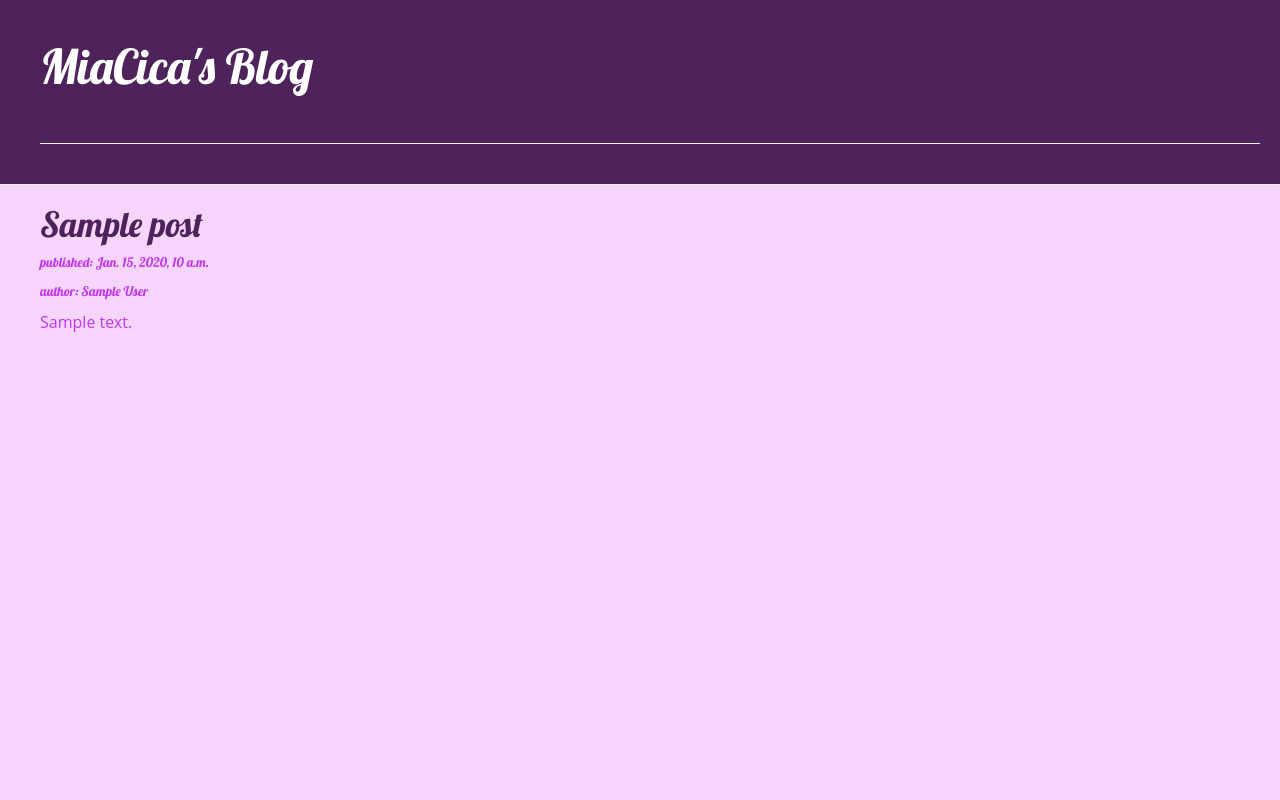
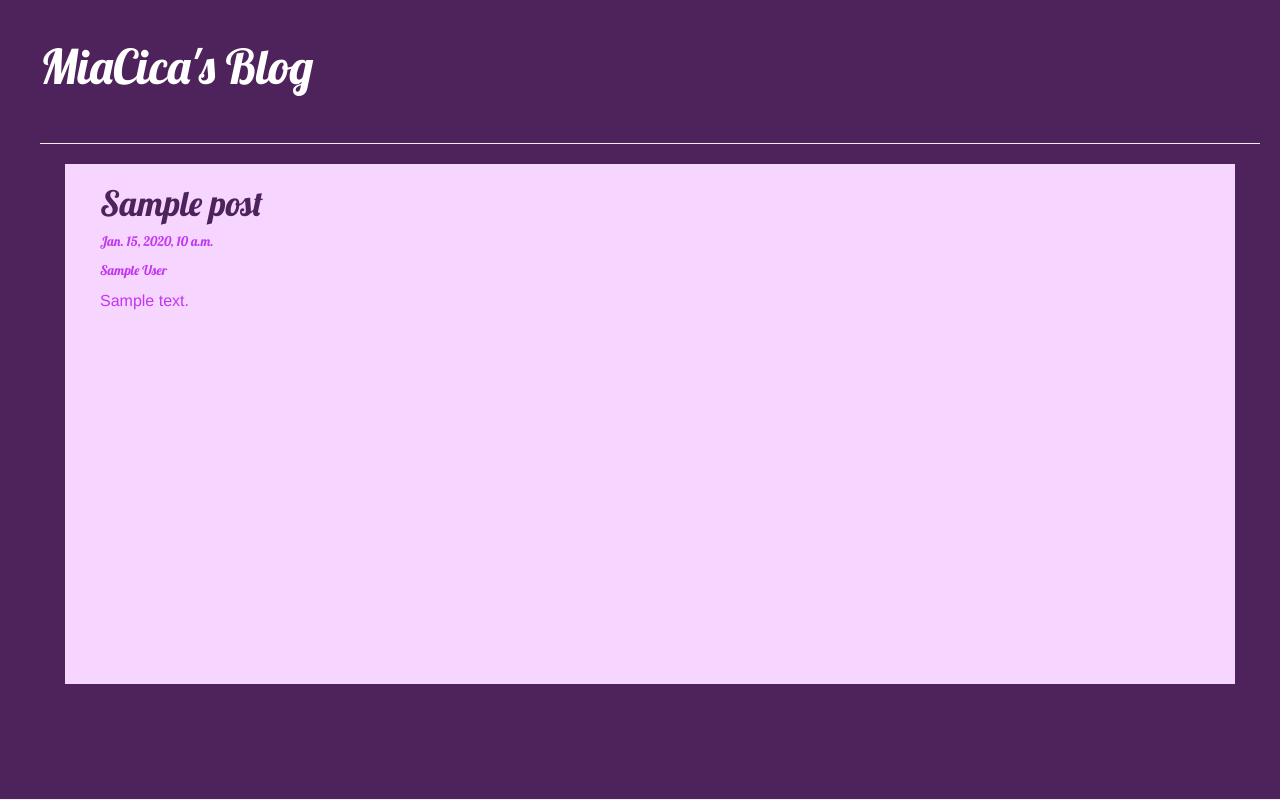
Before and after one commit to noncsilla/my-first-blog, a Django app: template blog/templates/blog/post_list.html in a window 1280 px wide. Run offline with Django 3.2, Linux system fonts and the light colour scheme; the template is opened without the code that fills it: most values are stand-ins (such as "Sample title", 1, 10 or a date in 2020); some libraries are stand-ins or nearby versions.

Commit message:
post_detail

```diff
--- a/blog/static/css/blog.css
+++ b/blog/static/css/blog.css
@@ -1,6 +1,9 @@
 .page-header {
 		background-color: #4E235B;
 		margin-top: 0;
+		margin-bottom: 0;
+		min-height: 100%;
+		min-width: 100%;
 		padding: 20px 20px 20px 40px;
 	}
 
@@ -11,21 +14,25 @@
 	}
 
 .content {
-		background-color: #ffffff;
-		margin-left: 40px;
+		background-color: #F6D6FF;
+		min-height: 65%;
 	}
 
 	h1, h2, h3, h4 {
 		font-family: 'Lobster', cursive;
     }
 
-.whole {
-	background-color: #F6D6FF;
+.post {
+	display: block;
+	width: 100%;
 }
 
 .date {
 		float: right;
-			color: #ffffff;
+		color: #C335F2;
+		font-size: 10pt;
+		font-family: 'Lobster', cursive;
+		margin-left: 40px;
 	}
 
 .save {
@@ -46,25 +53,24 @@
 .post-title h1 a, .post h1 a:visited {
 		color: #4E235B;
 		font-size: 26pt;
-		margin-top: 40px;
-		margin-left: 40px;
+		margin-left: 20px;
 	}
+
 .published {
 		color: #C335F2;
 		font-size: 10pt;
 		font-family: 'Lobster', cursive;
-		margin-left: 40px;
+		margin-left: 20px;
 }
 .author {
 		color: #C335F2;
 		font-size: 10pt;
 		font-family: 'Lobster', cursive;
-		margin-left: 40px;
+		margin-left: 20px;
 }
 .text {
 		color: #C335F2;
 		font-size: 12pt;
-		font-family: 'Open Sans', sans-serif;
-		margin-left: 40px;
+		margin-left: 20px;
 		margin-bottom: 40px;
 }
--- /dev/null
+++ b/blog/templates/blog/base.html
@@ -0,0 +1,25 @@
+{% load staticfiles %}
+<html>
+	<head>
+		<title>MiaCica's blog</title>
+		<link rel="stylesheet" href="//maxcdn.bootstrapcdn.com/bootstrap/3.2.0/css/bootstrap.min.css">
+		<link rel="stylesheet" href="//maxcdn.bootstrapcdn.com/bootstrap/3.2.0/css/bootstrap-theme.min.css">
+		<link href="http://fonts.googleapis.com/css?family=Lobster&subset=latin,latin-ext" rel="stylesheet" type="text/css">
+		<link rel="stylesheet" href="{% static 'css/blog.css' %}">
+	</head>
+
+	<body>
+		<div class="page-header">
+			<h1><a href="/">MiaCica's Blog</a></h1>
+		<br>
+		<hr>
+		<div class="content container">
+			<div class="row">
+				<div class="col-md-8">
+				{% block content %}
+				{% endblock %}
+				</div>
+			</div>
+		</div>
+	</body>
+</html>
--- a/blog/templates/blog/post_list.html
+++ b/blog/templates/blog/post_list.html
@@ -1,38 +1,23 @@
-{% load staticfiles %}
-<html>
-	<head>
-		<title>MiaCica's blog</title>
-		<link rel="stylesheet" href="//maxcdn.bootstrapcdn.com/bootstrap/3.2.0/css/bootstrap.min.css">
-		<link rel="stylesheet" href="//maxcdn.bootstrapcdn.com/bootstrap/3.2.0/css/bootstrap-theme.min.css">
-		<link href="http://fonts.googleapis.com/css?family=Lobster&subset=latin,latin-ext" rel="stylesheet" type="text/css">
-		<link href="http://fonts.googleapis.com/css?family=Open+Sans' rel='stylesheet' type='text/css">
-		<link rel="stylesheet" href="{% static 'css/blog.css' %}">
-	</head>
+{% extends 'blog/base.html' %}
 
-	<body class="whole">
-		<div class="page-header">
-			<h1><a href="http://www.facebook.com/aminakozpont">MiaCica's Blog</a></h1>
-		<br>
-		<hr>
-		</div>
-
+	{% block content %}
 		{% for post in posts %}
+		<div class="post">
 			<div class="post-title">
-			<h1><a href="">{{ post.title }}</a></h1>
+				 <h1><a href="{% url 'post_detail' pk=post.pk %}">{{ post.title }}</a></h1>
 			</div>
 
 			<div class="published">
-			<p>published: {{ post.published_date }}</p>
+				<p>{{ post.published_date }}</p>
 			</div>
 
 			<div class="author">
-			<p>author: {{ post.author }}</p>
+				<p>{{ post.author }}</p>
 			</div>
 
 			<div class="text">
 				<p>{{ post.text|linebreaks }}</p>
 			</div>
+		</div>
 		{% endfor %}
-
-	</body>
-</html>
+	{% endblock content %}
--- a/blog/urls.py
+++ b/blog/urls.py
@@ -2,4 +2,5 @@ from django.conf.urls import url
 from . import views
 urlpatterns = [
 	url(r'^$', views.post_list, name='post_list'),
+	url(r'^post/(?P<pk>[0-9]+)/$', views.post_detail, name='post_detail'),
 ]
--- a/blog/views.py
+++ b/blog/views.py
@@ -1,7 +1,11 @@
 from django.shortcuts import render
 from django.utils import timezone
 from .models import Post
+from django.shortcuts import render, get_object_or_404
 
 def post_list(request):
 	posts = Post.objects.filter(published_date__lte=timezone.now()).order_by('published_date')
 	return render(request, 'blog/post_list.html',{'posts': posts})
+def post_detail(request, pk):
+	post = get_object_or_404(Post, pk=pk)
+	return render(request, 'blog/post_detail.html', {'post': post})
```
Also changed, not shown: blog/templates/blog/post_detail.html (added, +23 -0 lines), blog/forms.py (added), 2 other files. Lines whose indentation alone changed are shown as unchanged.
